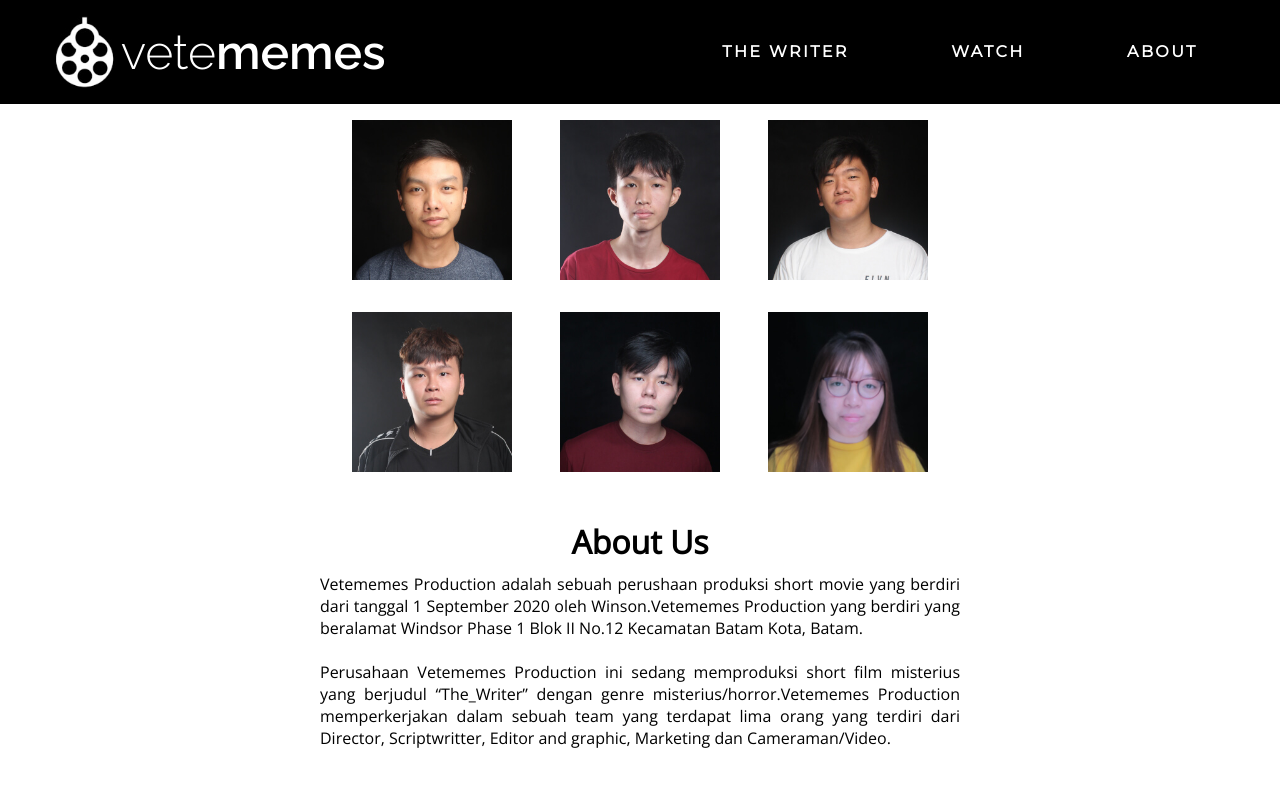
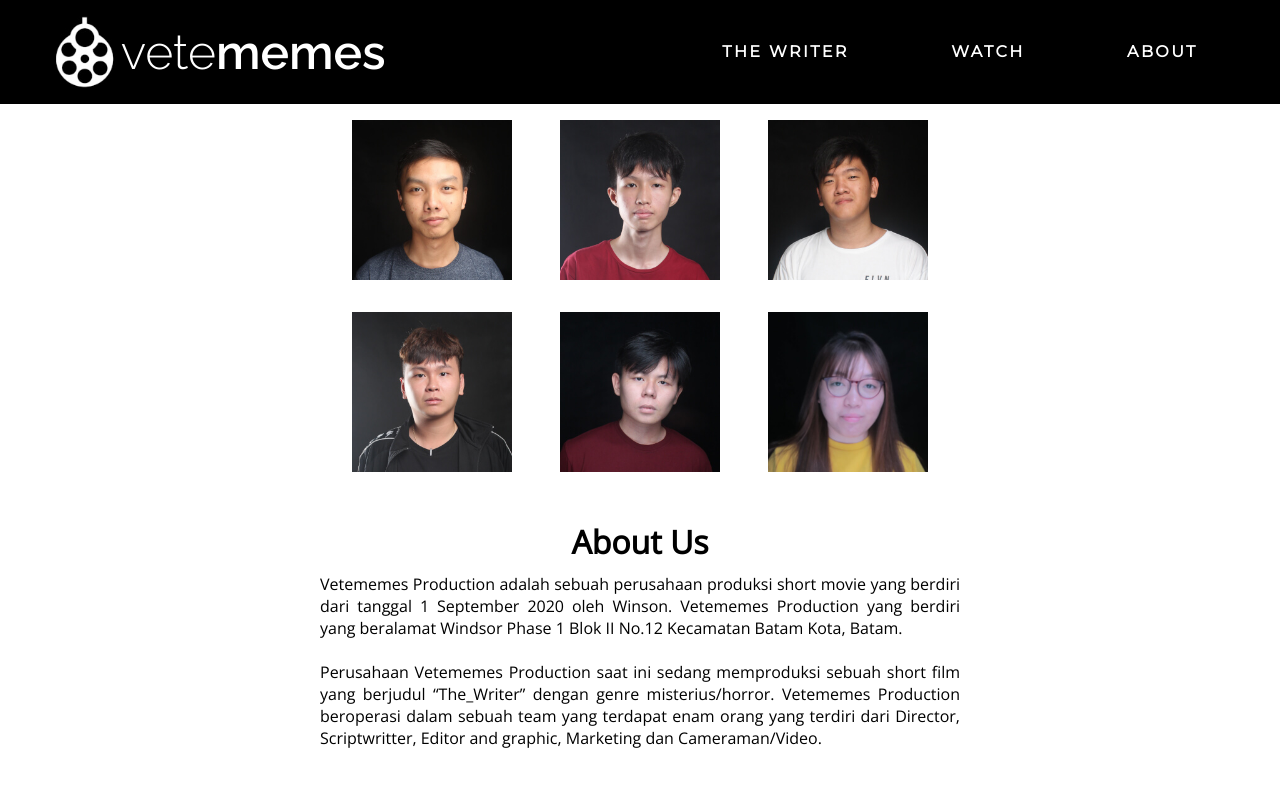
Before and after one commit to anandawira/vetememes-web, a React (Create React App) app: page /about in a window 1280 px wide. Shown: the top 786 px of the page. Built offline with nearby package versions, Linux system fonts and the light colour scheme.

Commit message:
change about us text

```diff
--- a/src/component/About.jsx
+++ b/src/component/About.jsx
@@ -24,17 +24,17 @@ export default function About() {
       <div id="about-us">
         <h1>About Us</h1>
         <p>
-          Vetememes Production adalah sebuah perushaan produksi short movie yang
-          berdiri dari tanggal 1 September 2020 oleh Winson.Vetememes Production
-          yang berdiri yang beralamat Windsor Phase 1 Blok II No.12 Kecamatan
-          Batam Kota, Batam.
+          Vetememes Production adalah sebuah perusahaan produksi short movie
+          yang berdiri dari tanggal 1 September 2020 oleh Winson. Vetememes
+          Production yang berdiri yang beralamat Windsor Phase 1 Blok II No.12
+          Kecamatan Batam Kota, Batam.
           <br />
           <br />
-          Perusahaan Vetememes Production ini sedang memproduksi short film
-          misterius yang berjudul “The_Writer” dengan genre
-          misterius/horror.Vetememes Production memperkerjakan dalam sebuah team
-          yang terdapat lima orang yang terdiri dari Director, Scriptwritter,
-          Editor and graphic, Marketing dan Cameraman/Video.
+          Perusahaan Vetememes Production saat ini sedang memproduksi sebuah
+          short film yang berjudul “The_Writer” dengan genre misterius/horror.
+          Vetememes Production beroperasi dalam sebuah team yang terdapat enam
+          orang yang terdiri dari Director, Scriptwritter, Editor and graphic,
+          Marketing dan Cameraman/Video.
         </p>
       </div>
     </div>
```
